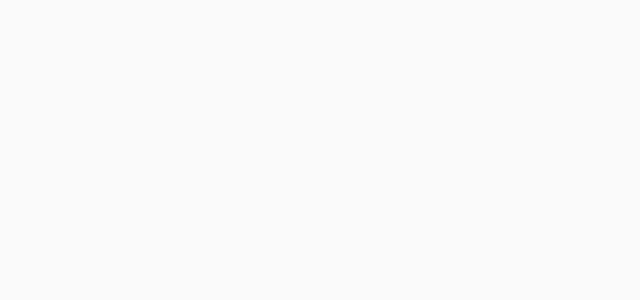
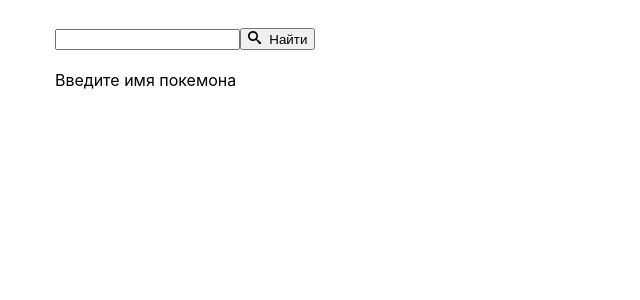
Before and after one commit to baschenko/goit_react_lessons, a React (Create React App) app: page / in a window 1280 px wide. Shown: the top 300 px of the page, without its empty margins (0-640 px from the left). Built offline with nearby package versions, Linux system fonts and the light colour scheme.

Commit message:
add code

```diff
--- a/package.json
+++ b/package.json
@@ -16,6 +16,7 @@
     "react-dom": "^18.2.0",
     "react-icons": "^5.0.1",
     "react-scripts": "5.0.1",
+    "react-toastify": "^10.0.5",
     "web-vitals": "^2.1.4"
   },
   "scripts": {
--- a/src/components/App/App.js
+++ b/src/components/App/App.js
@@ -1,3 +1,38 @@
-export const App = () => {
-  return ;
-};
+import PokemonForm from 'components/PokemonForm';
+import PokemonInfo from 'components/PokemonInfo';
+import { Component } from 'react';
+import { ToastContainer } from 'react-toastify';
+
+export class App extends Component {
+  state = {
+    pokemonName: '',
+  };
+
+  // state = {
+  //   pokemon: null,
+  //   loading: false,
+  // };
+
+  // componentDidMount() {
+  //   this.setState({ loading: true });
+  //   fetch('https://pokeapi.co/api/v2/pokemon/ditto')
+  //     .then(res => res.json())
+  //     .then(pokemon => this.setState({ pokemon }))
+  //     .finally(() => this.setState({ loading: false }));
+  // }
+  handleFormSubmit = pokemonName => {
+    this.setState({ pokemonName: pokemonName });
+  };
+  render() {
+    return (
+      <div style={{ maxWidth: 1170, margin: '0 auto', padding: 20 }}>
+        <PokemonForm onSubmit={this.handleFormSubmit} />
+        <PokemonInfo pokemonName={this.state.pokemonName} />
+        <ToastContainer autoClose={3000} />
+
+        {/* {this.state.loading && <h1>Загружаем...</h1>}
+        {this.state.pokemon && <div>{this.state.pokemon.name}</div>} */}
+      </div>
+    );
+  }
+}
--- /dev/null
+++ b/src/components/PokemonDataView.js
@@ -0,0 +1,20 @@
+export default function PokemonDataView({ pokemon: { name, sprites, stats } }) {
+  return (
+    <div>
+      <img
+        src={sprites.other['official-artwork'].front_default}
+              width="240"
+              height="240"
+        alt={name}
+        />
+          <h2>{name}</h2>
+          <ul>
+              {stats.map(entry => (
+                  <li key={entry.stat.name}>
+                    {entry.stat.name}:{entry.base_stat}
+                  </li>
+              ))}
+          </ul>
+    </div>
+  );
+}
--- /dev/null
+++ b/src/components/PokemonErrorView.js
@@ -0,0 +1,10 @@
+import errorImage from 'default.jpg';
+
+export default function PokemonErrorView({ message }) {
+    return (
+        <div role="alert">
+            <img src={errorImage} width="240" alt='sadcat' />
+            <p>{ message}</p>
+        </div>
+    );
+}
--- /dev/null
+++ b/src/components/PokemonForm.js
@@ -0,0 +1,48 @@
+import { Component } from 'react';
+import { ImSearch } from 'react-icons/im';
+import { toast } from 'react-toastify';
+import 'react-toastify/dist/ReactToastify.css';
+
+
+
+const styles = { form: { marginBottom: 20 } };
+
+export default class PokemonForm extends Component {
+  state = {
+    pokemonName: '',
+  };
+
+  handleNameChange = event => {
+    this.setState({ pokemonName: event.currentTarget.value.toLowerCase() });
+  };
+
+  handleSubmit = event => {
+    event.preventDefault();
+      if (this.state.pokemonName.trim() === '') {
+          toast.error("Введите имя пакемона");
+
+          return;
+    }
+
+    this.props.onSubmit(this.state.pokemonName);
+
+    this.setState({ pokemonName: '' });
+  };
+
+  render() {
+    return (
+      <form onSubmit={this.handleSubmit} style={styles.form}>
+        <input
+          type="text"
+          name="pokemonName"
+          value={this.state.pokemonName}
+          onChange={this.handleNameChange}
+        />
+        <button type="submit">
+          <ImSearch style={{ marginRight: 8 }} />
+          Найти
+        </button>
+      </form>
+    );
+  }
+}
--- /dev/null
+++ b/src/components/PokemonInfo.js
@@ -0,0 +1,48 @@
+import { Component } from 'react';
+import PokemonErrorView from './PokemonErrorView';
+import PokemonDataView from './PokemonDataView';
+import PokemonPandingView from './PokemonPandingView';
+import pokemonAPI from '../services/pokemon-api';
+
+export default class PokemonInfo extends Component {
+  state = {
+    pokemon: null,
+    error: null,
+    status: 'idle',
+  };
+
+  componentDidUpdate(prevProps, prevState) {
+    const prevName = prevProps.pokemonName;
+    const nextName = this.props.pokemonName;
+
+    if (prevName !== nextName) {
+      this.setState({ status: 'pending' });
+
+      pokemonAPI
+        .fetchPokemon(nextName)
+        .then(pokemon => this.setState({ pokemon, status: 'resolved' }))
+        .catch(error => this.setState({ error, status: 'rejected' }));
+    }
+  }
+
+  render() {
+    const { pokemon, error, status } = this.state;
+    const { pokemonName } = this.props;
+
+    if (status === 'idle') {
+      return <div>Введите имя покемона</div>;
+    }
+
+    if (status === 'pending') {
+      return <PokemonPandingView pokemonName={pokemonName} />;
+    }
+
+    if (status === 'rejected') {
+      return <PokemonErrorView message={error.message} />;
+    }
+
+    if (status === 'resolved') {
+      return <PokemonDataView pokemon={pokemon} />;
+    }
+  }
+}
--- /dev/null
+++ b/src/components/PokemonPandingView.js
@@ -0,0 +1,37 @@
+import { ImSpinner } from 'react-icons/im';
+import pendingImage from './pending.png';
+import PokemonDataView from './PokemonDataView';
+
+const styles = {
+  spinner: {
+    display: 'flex',
+    alignItems: 'center',
+    marginBottom: 10,
+    fontSize: 24,
+  },
+};
+
+export default function PokemonPandingView({pokemonName}) {
+    const pokemon = {
+        name: pokemonName,
+        sprites: {
+            other: {
+                'official-artwork': {
+                    front_default: pendingImage,
+                }
+            }
+        },
+        stats:[],
+    };
+
+
+  return (
+    <div role="alert">
+      <div style = {styles.spinner}>
+        <ImSpinner size="32" className="icon-spin" />
+        Загрузка...
+      </div>
+ <PokemonDataView pokemon={pokemon}/>
+      </div>
+  );
+}
--- a/src/index.css
+++ b/src/index.css
@@ -1,32 +1,36 @@
-@import-normalize;
-
-:root {
-  --color-white: #ffffff;
-  --color-black: #010101;
-  --color-green: #4caf50;
-  --color-red: #f44336;
-  --color-blue: #2196f3;
-  --color-primary-text: #212121;
-  --color-secondary-text: #757575;
-}
-
-* {
-  box-sizing: border-box;
-}
-
 body {
-  min-height: 100vh;
-  margin: 0;
-  font-family: 'Roboto', -apple-system, BlinkMacSystemFont, 'Segoe UI', 'Oxygen', 'Ubuntu',
-    'Cantarell', 'Fira Sans', 'Droid Sans', 'Helvetica Neue', sans-serif;
+  font-family: -apple-system, BlinkMacSystemFont, 'Segoe UI', 'Roboto', 'Oxygen',
+    'Ubuntu', 'Cantarell', 'Fira Sans', 'Droid Sans', 'Helvetica Neue',
+    sans-serif;
   -webkit-font-smoothing: antialiased;
   -moz-osx-font-smoothing: grayscale;
-  color: var(--color-primary-text);
-  line-height: 1.5;
-  background-color: #fafafa;
-  scroll-behavior: smooth;
 }
 
 code {
-  font-family: source-code-pro, Menlo, Monaco, Consolas, 'Courier New', monospace;
+  font-family: source-code-pro, Menlo, Monaco, Consolas, 'Courier New',
+    monospace;
 }
+
+img {
+  display: block;
+  max-width: 100%;
+  height: auto;
+}
+
+button {
+  cursor: pointer;
+}
+
+.icon-spin {
+  margin-right: 10px;
+  animation: icon-spin 2s infinite linear;
+}
+
+@keyframes icon-spin {
+  0% {
+    transform: rotate(0deg);
+  }
+  100% {
+    transform: rotate(359deg);
+  }
+}
--- a/src/index.js
+++ b/src/index.js
@@ -5,7 +5,7 @@ import { App } from 'components/App/App';
 
 
 
-const root = ReactDOM.createRoot(document.getElementById('root')).render(
+ReactDOM.createRoot(document.getElementById('root')).render(
   <React.StrictMode>
       <App />
   </React.StrictMode>,
--- /dev/null
+++ b/src/services/pokemon-api.js
@@ -0,0 +1,12 @@
+export default function fetchPokemon(name) {
+    return (
+        fetch(`https://pokeapi.co/api/v2/pokemon/${name}`)
+            .then(response => {
+                if (response.ok) {
+                    return response.json();
+                }
+
+                return Promise.reject(new Error(`Нет покемона с именем ${name}`));
+            })
+    );
+}
```
Also changed, not shown: src/components/pending.png (added), 1 other file (tests, documents, lock files or other folders).
